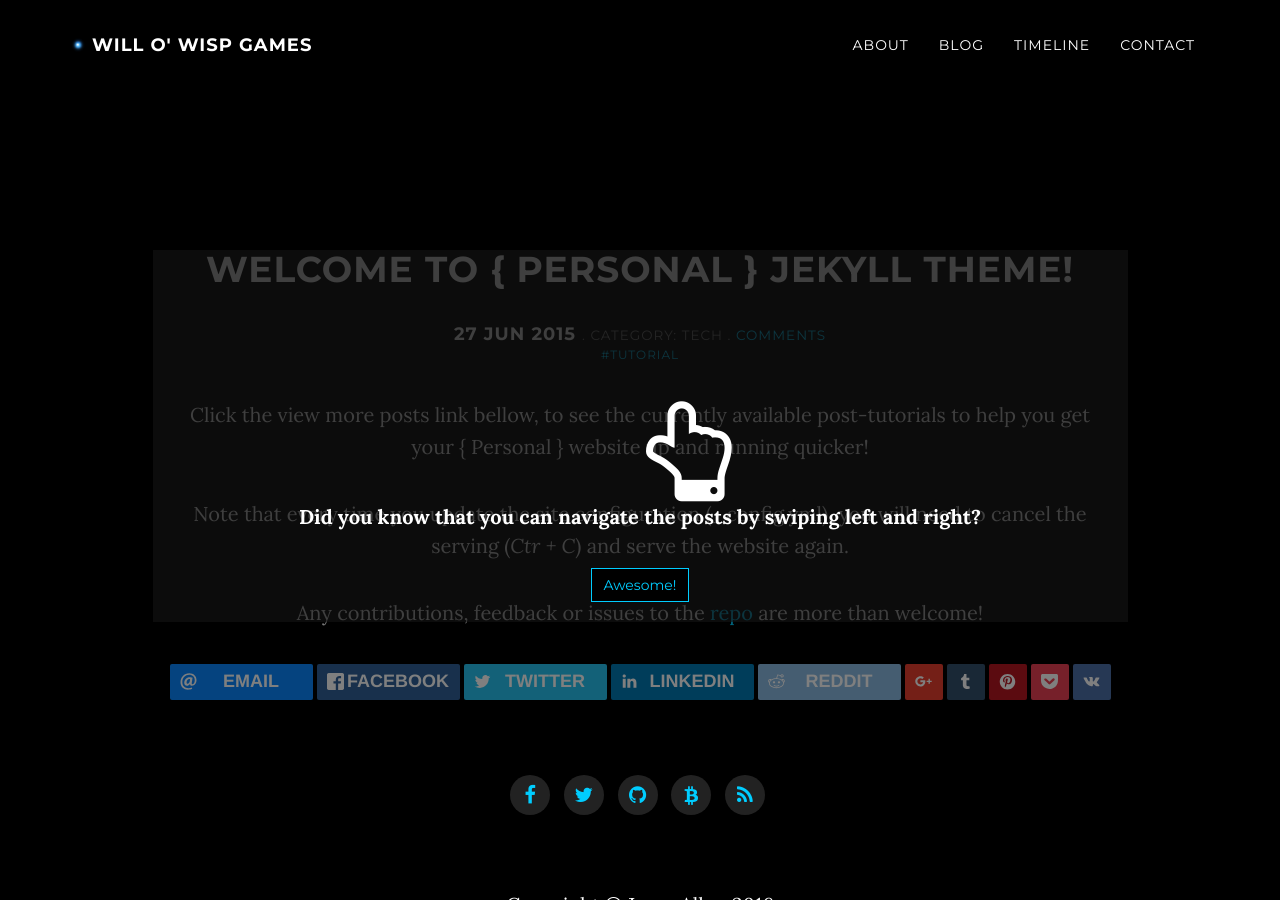
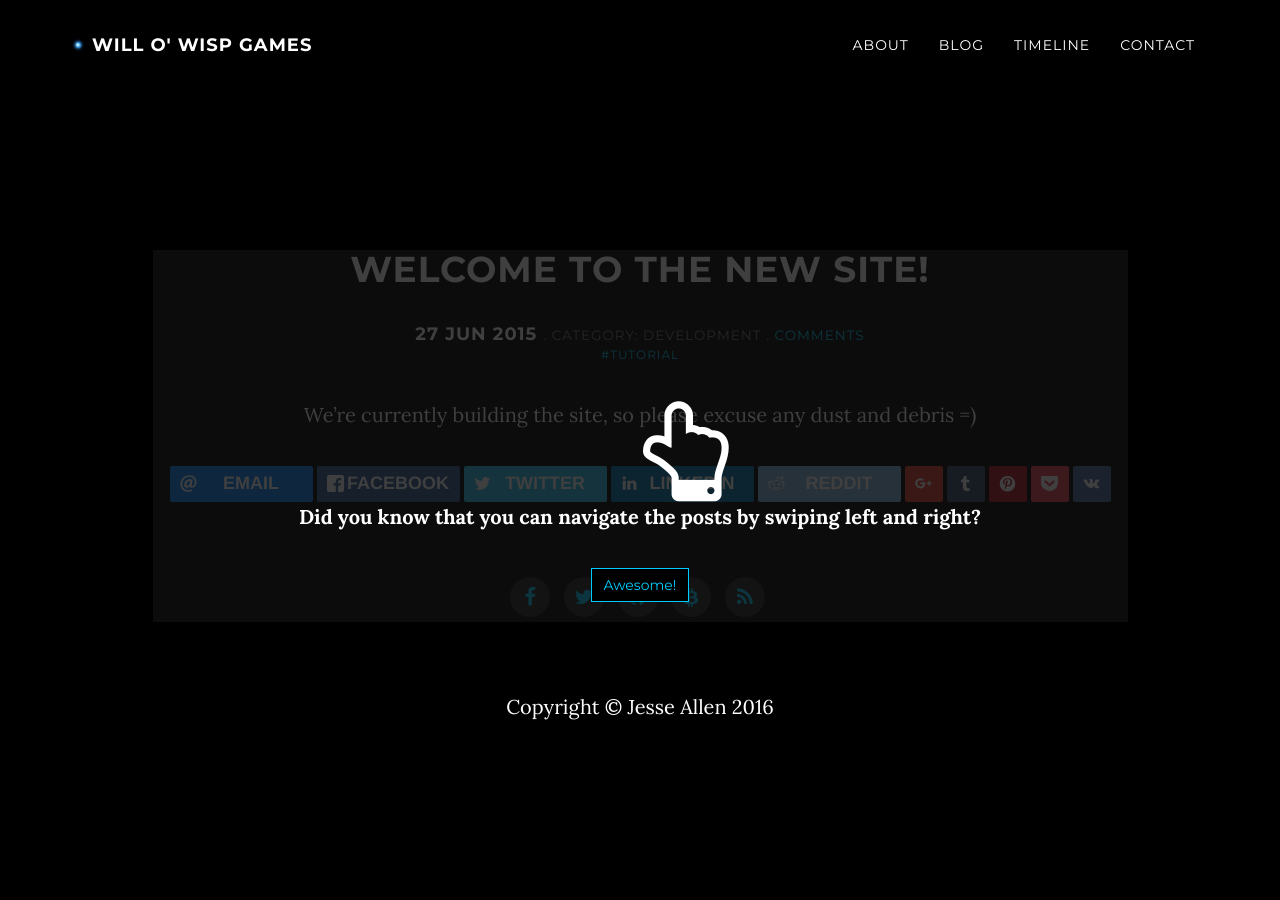
Before and after one commit to WilloWispGames/WilloWispGames.github.io, a Jekyll site: the page built from _posts/2015-06-27-welcome.md, in a window 1280 px wide and 900 px high. Built offline with Jekyll 4.4.1, drawn with Linux system fonts in a browser that asks for light colours; nearby versions of some CDN libraries; comment, search, counter and statistics services are not loaded; a style sheet for code colours, icons or effects is not loaded.

Commit message:
Update 2015-06-27-welcome.md

```diff
--- a/_posts/2015-06-27-welcome.md
+++ b/_posts/2015-06-27-welcome.md
@@ -1,14 +1,9 @@
 ---
 layout: post
 section-type: post
-title: Welcome to { Personal } Jekyll Theme!
-category: tech
+title: Welcome to the new site!
+category: development
 tags: [ 'tutorial' ]
 ---
 
-Click the view more posts link bellow, to see the currently available post-tutorials to help you get your { Personal } website up and running quicker!
-
-Note that every time you update the site configuration (\_config.yml), you will need
-to cancel the serving (*Ctr + C*) and serve the website again.
-
-Any contributions, feedback or issues to the <a href="https://github.com/PanosSakkos/personal-jekyll-theme" target="\_blank">repo</a> are more than welcome!
+We're currently building the site, so please excuse any dust and debris =)
```
